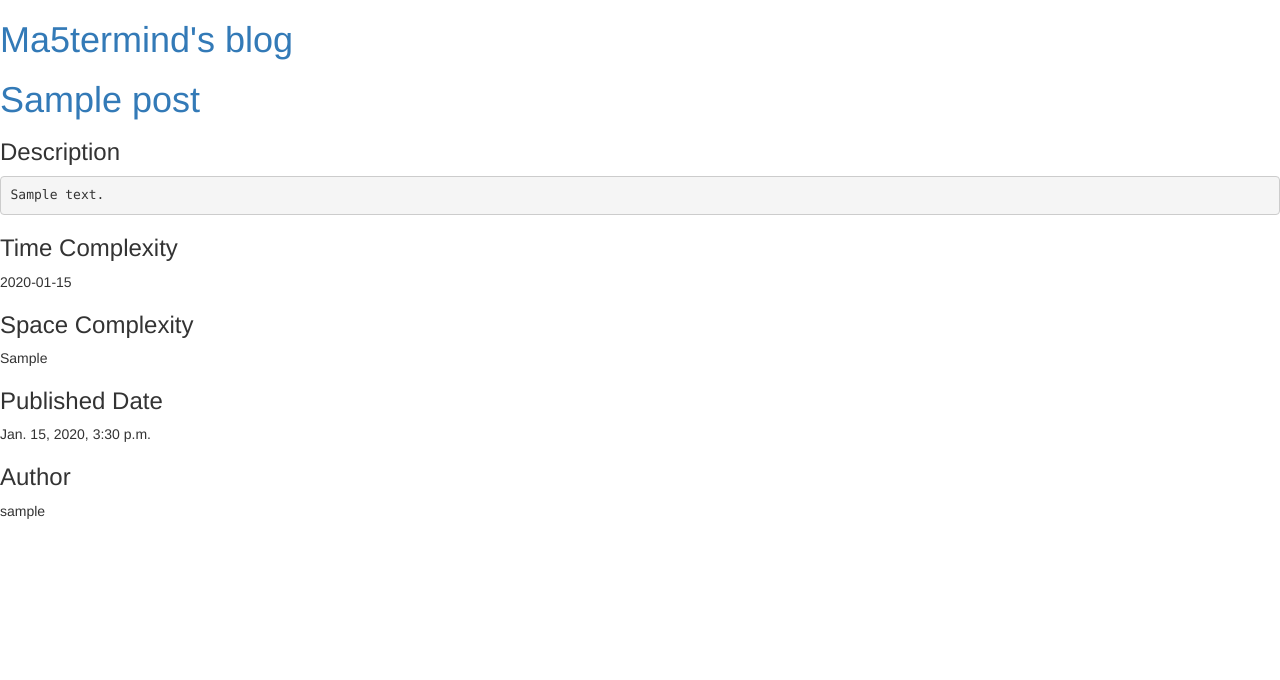
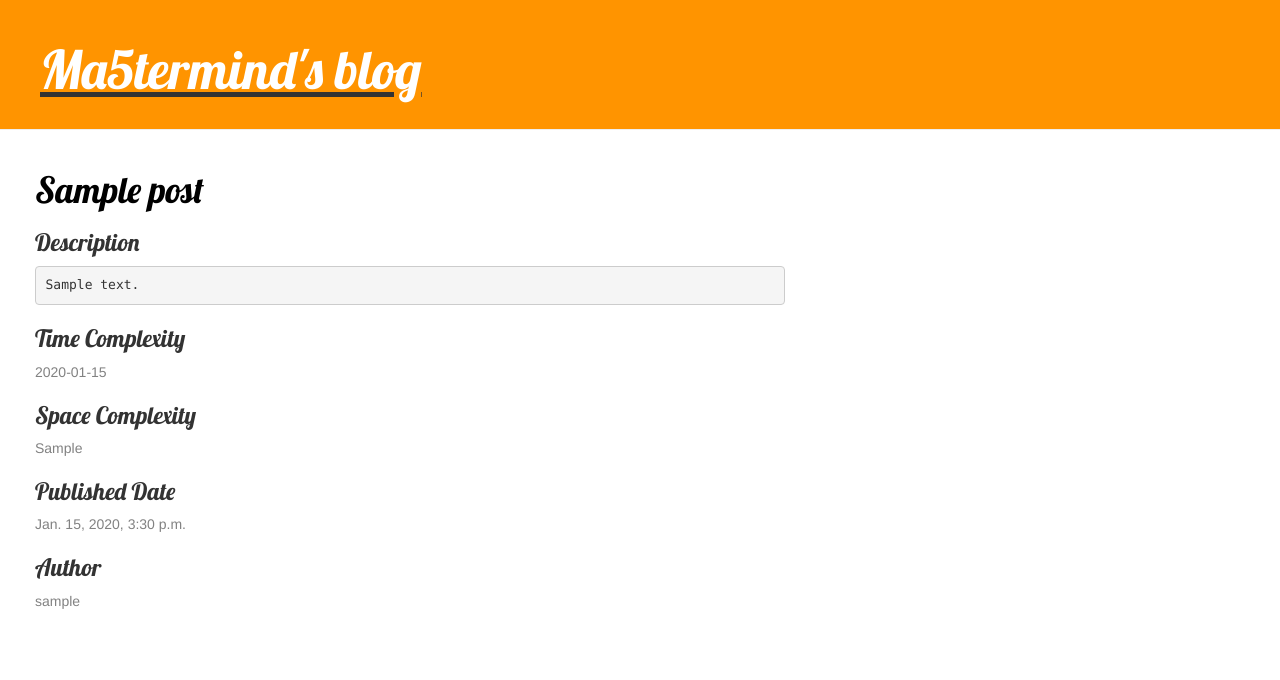
Before and after one commit to sunnyaggarwal/my-first-blog, a Django app: template blog/templates/blog/post_list.html in a window 1280 px wide. Shown: the top 680 px of the page. Run offline with Django 3.2, Linux system fonts and the light colour scheme; the template is opened without the code that fills it: values that come from a table or form of the project are taken from there, others are empty; tables that the repository leaves empty hold one stand-in row (values such as "Sample post"); some libraries are stand-ins or nearby versions.

Commit message:
styling website using CSS

```diff
--- /dev/null
+++ b/blog/static/css/blog.css
@@ -0,0 +1,46 @@
+.page-header {
+    background-color: #ff9400;
+    margin-top: 0;
+    padding: 20px 20px 20px 40px;
+}
+
+.page-header h1, .page-header h1 a, .page-header h1 a:visited, .page-header h1 a:active {
+    color: #ffffff;
+    font-size: 40pt;
+    text-decoration: none;
+}
+
+.content {
+    margin-left: 20px;
+}
+
+h1, h2, h3, h4 {
+    font-family: 'Lobster', cursive;
+}
+
+.date, .complexity, .author {
+    color: #828282;
+}
+
+.save {
+    float: right;
+}
+
+.post-form textarea, .post-form input {
+    width: 100%;
+}
+
+.top-menu, .top-menu:hover, .top-menu:visited {
+    color: #ffffff;
+    float: right;
+    font-size: 26pt;
+    margin-right: 20px;
+}
+
+.post {
+    margin-bottom: 70px;
+}
+
+.post h1 a, .post h1 a:visited {
+    color: #000000;
+}
--- a/blog/templates/blog/post_list.html
+++ b/blog/templates/blog/post_list.html
@@ -1,18 +1,27 @@
+{% load staticfiles %}
 <html>
     <head>
+    	<title>Ma5termind's blog</title>
+    	<link href="http://fonts.googleapis.com/css?family=Lobster&subset=latin,latin-ext" rel="stylesheet" type="text/css">
+
     	<link rel="stylesheet" href="//maxcdn.bootstrapcdn.com/bootstrap/3.2.0/css/bootstrap.min.css">
+
 		<link rel="stylesheet" href="//maxcdn.bootstrapcdn.com/bootstrap/3.2.0/css/bootstrap-theme.min.css">
-        <title>Ma5termind's blog</title>
+
+    	<link rel="stylesheet" href="{% static 'css/blog.css' %}">
     </head>
     <body>
-        <div>
-            <h1><a href="">Ma5termind's blog</a></h1>
+        <div class = "page-header">
+            <u><h1><a href="">Ma5termind's blog</a></h1></u>
         </div>
 
         <!-- <h2><a href="">starting your own blog</a></h2> -->
-
+        <div class="content container">
+    		<div class="row">
+        		<div class="col-md-8">
 	        		{% for post in posts %}
-        	<div>
+	        			<div class="post">
+	        				<div class="title">
 	        					<h1><a href="">{{ post.title }}</a></h1>
 	        				</div>
 
@@ -20,17 +29,29 @@
 	        				<pre>{{ post.content }}</pre>
 
 	        				<h3> Time Complexity </h3>
+	        				<div class="complexity">
 	        					<p>{{ post.time_complexity }}</p>
+	        				</div>
 
 	        				<h3> Space Complexity </h3>
+	        				<div class="complexity">
 	        					<p>{{ post.space_complexity }}</p>
+	        				</div>
 
 	        				<h3>Published Date </h3>
+	        				<div class="date">
 	        					<p> {{ post.published_date }}</p>
+	        				</div>
 
 	        				<h3> Author </h3>
+	        				<div class="author">
 	        					<p>{{ post.author }}</p>
+	        				</div>
 
+	        			</div>
 	        		{% endfor %}
+    			</div>
+    		</div>
+    	</div>
     </body>
 </html>
```
Lines whose indentation alone changed are shown as unchanged.
